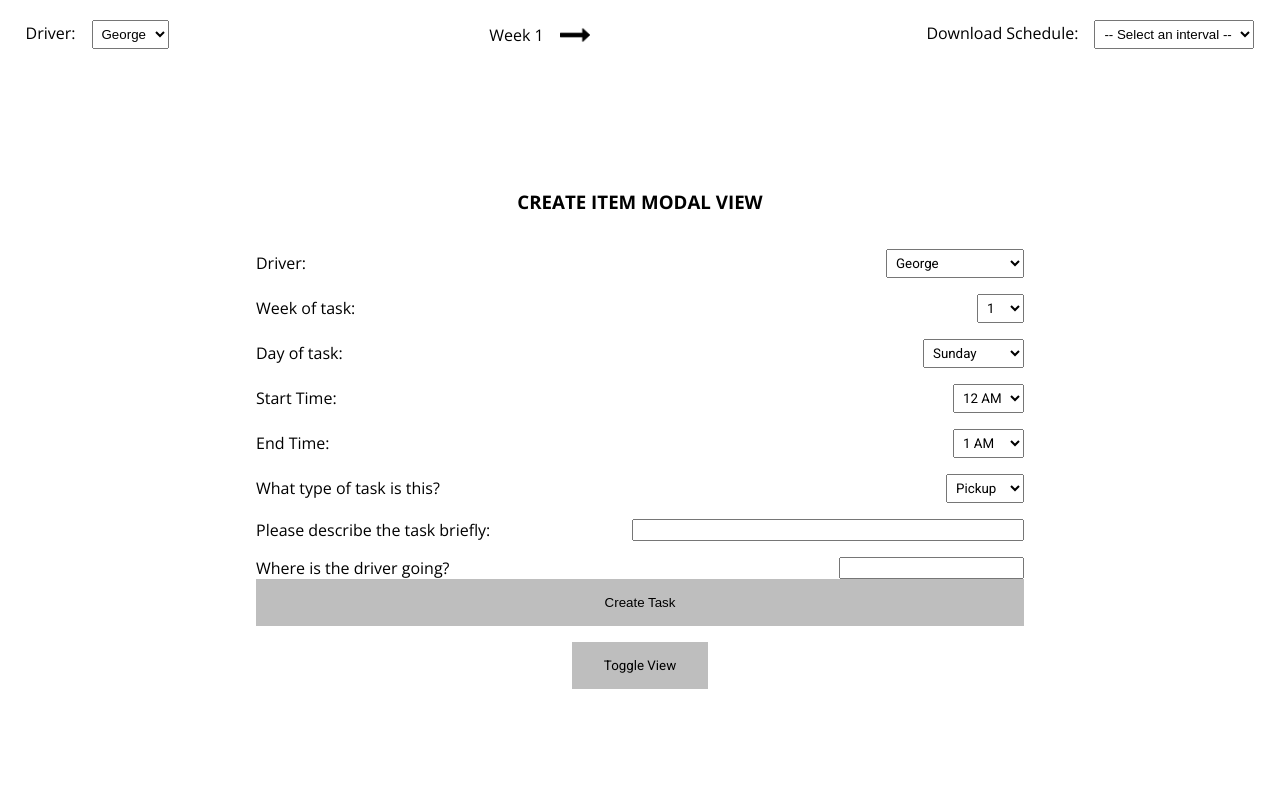
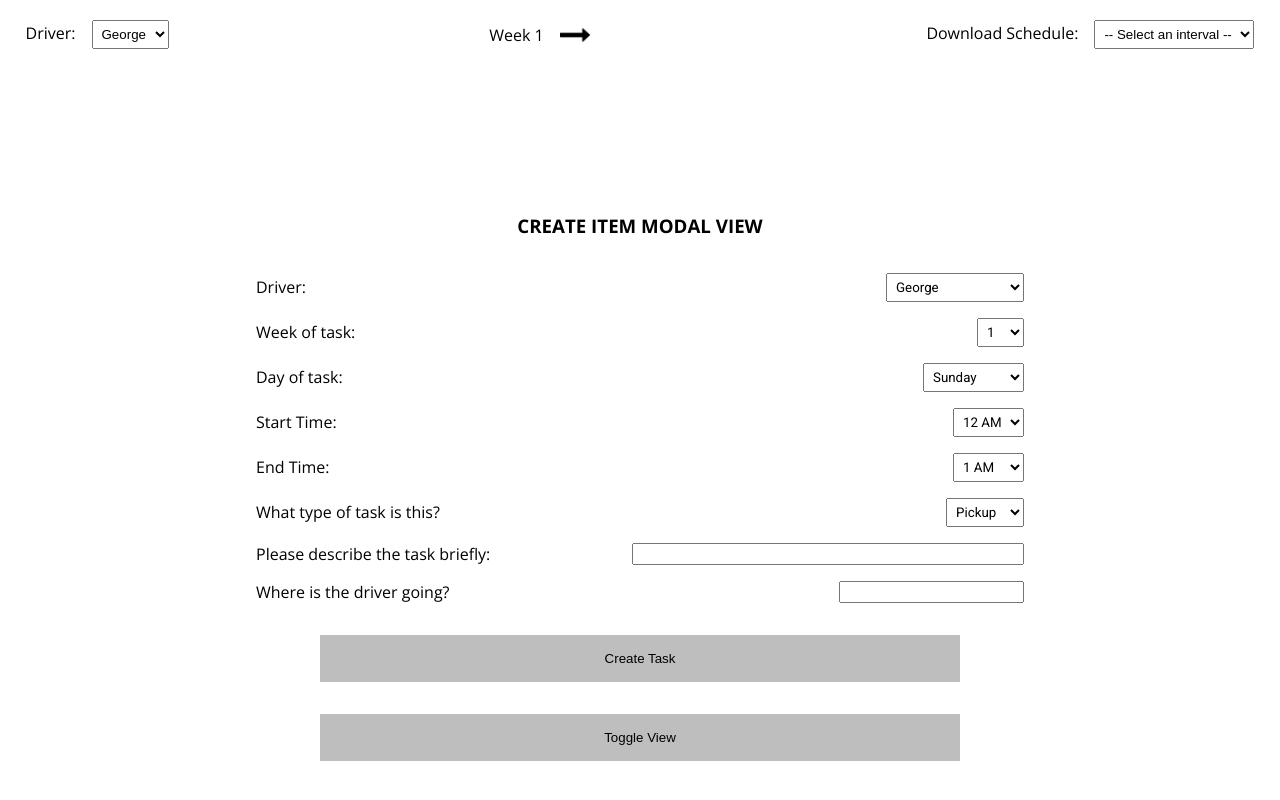
Before and after one commit to kevinconvery/scheduler-app, a React (Create React App) app: page / in a window 1280 px wide. Both pictures are taken after a click on the element 269 px from the left and 155 px from the top of the page. Shown: the top 800 px of the page. Built offline with nearby package versions, Linux system fonts and the light colour scheme.

Commit message:
Add error modal to handle scheduling conflicts

```diff
--- a/src/components/Modal/Modal.css
+++ b/src/components/Modal/Modal.css
@@ -2,6 +2,7 @@
 
 .Modal {
   display: flex;
+  padding-top: 3rem;
   width: 80%;
   height: 90vh;
   align-items: center;
@@ -31,27 +32,24 @@
   font-family: 'Roboto', sans-serif;
 }
 
-.toggle-modal-view-button {
-  margin-top: 1rem;
-  font-family: 'Roboto', sans-serif;
-  padding: 1rem 2rem;
-  border: none;
-  background: #bebebe
-}
-
 .text-description-field {
   width: 30vw;
   font-family: 'Roboto', sans-serif;
 }
 
-.create-task-button, .update-task-button {
+.create-task-button,
+.update-task-button,
+.toggle-modal-view-button,
+.confirm-overwrite-button {
   padding: 1rem;
+  margin: 2rem auto 0;
   border: none;
-  background: #bebebe
+  background: #bebebe;
+  width: 50vw;
+  display: flex;
+  justify-content: center;
 }
 
-.update-task-button {
-  display: flex;
-  justify-content: center;
-  margin: 2rem auto 0;
+.error-modal {
+  margin-top: 4rem;
 }
--- a/src/components/Modal/Modal.js
+++ b/src/components/Modal/Modal.js
@@ -9,7 +9,9 @@ const Modal = props => {
     createTask,
     updateTask,
     deleteTask,
-    currentTask
+    currentTask,
+    errorModalVisible,
+    errorMessage
   } = props
 
   // state
@@ -23,9 +25,8 @@ const Modal = props => {
   const [driver, setDriver] = useState(1)
   const [editTask, setEditTask] = useState({...currentTask})
 
-  const handleCreateItemSubmit = e => {
-    e.preventDefault()
-    const newTask = {
+  const buildTaskObjectFromState = () => {
+    const taskObject = {
       day: parseInt(taskDay),
       week: parseInt(taskWeek),
       driver_id: parseInt(driver),
@@ -36,7 +37,19 @@ const Modal = props => {
       location: taskLocation
     }
 
-    createTask(newTask)
+    return taskObject
+  }
+
+  const confirmOverwrite = e => {
+    e.preventDefault()
+    toggleModalView("ERROR")
+    toggleModalView("CREATE")
+    updateTask(buildTaskObjectFromState())
+  }
+
+  const handleCreateItemSubmit = e => {
+    e.preventDefault()
+    createTask(buildTaskObjectFromState())
   }
 
   const handleUpdateItemSubmit = e => {
@@ -187,13 +200,34 @@ const Modal = props => {
         >
           Create Task
         </button>
+        <button
+          className="toggle-modal-view-button"
+          onClick={() => toggleModalView("CREATE")}
+        >
+          Toggle View
+        </button>
       </form>
-      <button
-        className="toggle-modal-view-button"
-        onClick={() => toggleModalView("CREATE")}
-      >
-        Toggle View
-      </button>
+      {errorModalVisible && (
+        <div className="error-modal">
+          <div className="error-message">
+            Error: {errorMessage}
+          </div>
+          <div className="button-section">
+            <button
+              className="confirm-overwrite-button"
+              onClick={e => confirmOverwrite(e)}
+            >
+              Confirm
+            </button>
+            <button
+              className="toggle-modal-view-button"
+              onClick={() => toggleModalView("ERROR")}
+            >
+              Cancel
+            </button>
+          </div>
+        </div>
+      )}
     </div>
   ) : (
     <div className="Modal">
```
